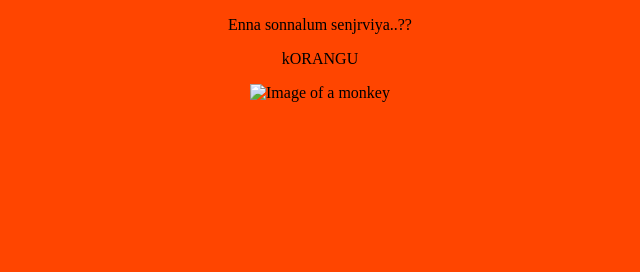
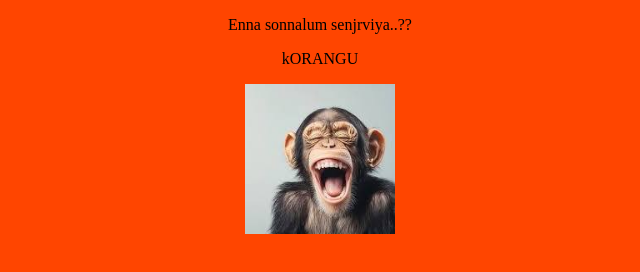
Before and after one commit to Sriswetha-23/Test, a plain HTML site: page test_web3.html in a window 1280 px wide. Shown: the whole page, without its empty margins (320-960 px from the left). Drawn offline with Linux system fonts and the light colour scheme.

Commit message:
Update test_web3.html

```diff
--- a/test_web3.html
+++ b/test_web3.html
@@ -9,7 +9,7 @@
     <div style="text-align: center;">
       <p>Enna sonnalum senjrviya..??</p>
       <p style="font-size: medium;">kORANGU</p>
-      <img src="images/monkey.jpg" alt="Image of a monkey" width="150px" height="150px">
+      <img src="monkey.jpg" alt="Image of a monkey" width="150px" height="150px">
     </div>
   </body>
 </html>
```
